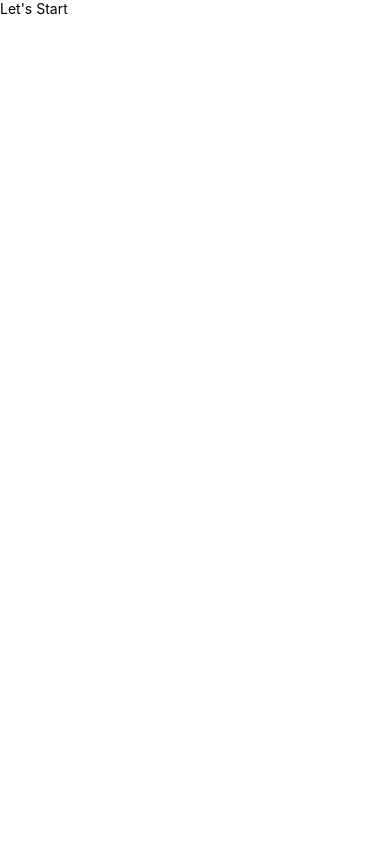
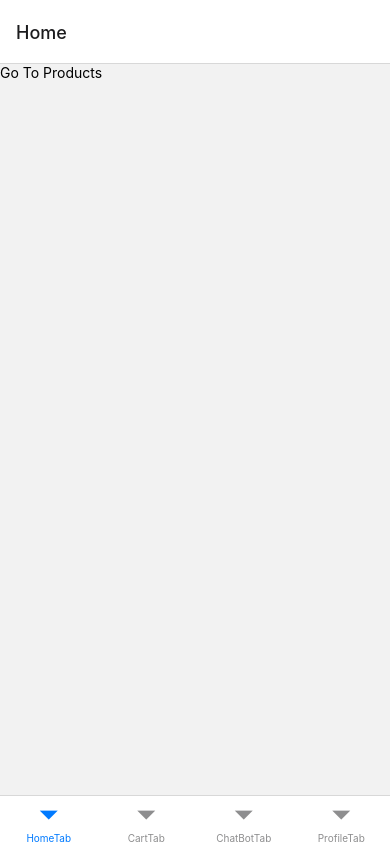
Before and after one commit to ReactNatives-Youtube/E-Commerce, a React Native app in the folder ecommerceapp/: screen /Tabs in a window 390 px wide. Built offline with nearby package versions, Linux system fonts and the light colour scheme.

Commit message:
Addition of stack and tabs navigation

```diff
--- a/ecommerceapp/App.js
+++ b/ecommerceapp/App.js
@@ -1,13 +1,9 @@
 import React from 'react';
 import type {Node} from 'react';
-import {Text, View} from 'react-native';
+import MainNavigation from './src/Navigation/MainNavigation';
 
 const App: () => Node = () => {
-  return (
-    <View>
-      <Text>Let's Start</Text>
-    </View>
-  );
+  return <MainNavigation />;
 };
 
 export default App;
--- a/ecommerceapp/src/Navigation/MainNavigation.js
+++ b/ecommerceapp/src/Navigation/MainNavigation.js
@@ -0,0 +1,13 @@
+// It will have main stack differtiating between startup screen and rest of the application
+import React from 'react';
+import {NavigationContainer} from '@react-navigation/native';
+import {MainStack} from './StackNavigation';
+const MainNavigation = () => {
+  return (
+    <NavigationContainer>
+      <MainStack />
+    </NavigationContainer>
+  );
+};
+
+export default MainNavigation;
--- a/ecommerceapp/src/Navigation/StackNavigation.js
+++ b/ecommerceapp/src/Navigation/StackNavigation.js
@@ -0,0 +1,46 @@
+// This page contain use of Stack Navigation only. It will 3 stacks
+// 1. Main Stack 2. Product Stack 3. Cart Stack
+import React from 'react';
+import {createNativeStackNavigator} from '@react-navigation/native-stack';
+import StartUpScreen from '../Screens/StartUp';
+import HomeScreen from '../Screens/Home';
+import ProductDetailsScreen from '../Screens/ProductDetails';
+import CheckoutScreen from '../Screens/Checkout';
+import PaymentScreen from '../Screens/Payment';
+import CartScreen from '../Screens/Cart';
+import TabsNavigation from './TabsNavigation';
+
+const Stack = createNativeStackNavigator();
+const MainStack = () => {
+  return (
+    <Stack.Navigator
+      screenOptions={{headerShown: false}}
+      initialRouteName="Tabs">
+      <Stack.Screen name="StartUp" component={StartUpScreen} />
+      <Stack.Screen name="Tabs" component={TabsNavigation} />
+    </Stack.Navigator>
+  );
+};
+
+const ProductStack = () => {
+  return (
+    <Stack.Navigator>
+      <Stack.Screen name="Home" component={HomeScreen} />
+      <Stack.Screen name="Details" component={ProductDetailsScreen} />
+      <Stack.Screen name="CheckoutProduct" component={CheckoutScreen} />
+      <Stack.Screen name="PaymentProduct" component={PaymentScreen} />
+    </Stack.Navigator>
+  );
+};
+
+const CartStack = () => {
+  return (
+    <Stack.Navigator>
+      <Stack.Screen name="Cart" component={CartScreen} />
+      <Stack.Screen name="CheckoutCart" component={CheckoutScreen} />
+      <Stack.Screen name="PaymentCart" component={PaymentScreen} />
+    </Stack.Navigator>
+  );
+};
+
+export {MainStack, ProductStack, CartStack};
--- a/ecommerceapp/src/Navigation/TabsNavigation.js
+++ b/ecommerceapp/src/Navigation/TabsNavigation.js
@@ -0,0 +1,21 @@
+// 4 Tabs
+
+import React from 'react';
+import {createBottomTabNavigator} from '@react-navigation/bottom-tabs';
+import {CartStack, ProductStack} from './StackNavigation';
+import ProfileScreen from '../Screens/Profile';
+import ChatBotScreen from '../Screens/ChatBot';
+
+const Tabs = createBottomTabNavigator();
+const TabsNavigation = () => {
+  return (
+    <Tabs.Navigator screenOptions={{headerShown: false}}>
+      <Tabs.Screen name="HomeTab" component={ProductStack} />
+      <Tabs.Screen name="CartTab" component={CartStack} />
+      <Tabs.Screen name="ChatBotTab" component={ChatBotScreen} />
+      <Tabs.Screen name="ProfileTab" component={ProfileScreen} />
+    </Tabs.Navigator>
+  );
+};
+
+export default TabsNavigation;
--- a/ecommerceapp/src/Screens/Home/index.js
+++ b/ecommerceapp/src/Screens/Home/index.js
@@ -1,12 +1,15 @@
-import React from 'react'
-import { View, Text } from 'react-native'
+import React from 'react';
+import {View, Text, Pressable} from 'react-native';
+import {useNavigation} from '@react-navigation/core';
+const HomeScreen = () => {
+  const navigation = useNavigation();
+  return (
+    <View>
+      <Pressable onPress={() => navigation.navigate('Details')}>
+        <Text>Go To Products</Text>
+      </Pressable>
+    </View>
+  );
+};
 
-const HomeScreen = () => {
-    return (
-        <View>
-            <Text>Home Screen</Text>
-        </View>
-    )
-}
-
-export default HomeScreen
+export default HomeScreen;
--- a/ecommerceapp/src/Screens/ProductDetails/index.js
+++ b/ecommerceapp/src/Screens/ProductDetails/index.js
@@ -1,10 +1,14 @@
+import {useNavigation} from '@react-navigation/native';
 import React from 'react';
-import {View, Text} from 'react-native';
+import {View, Text, Pressable} from 'react-native';
 
 const ProductDetailsScreen = () => {
+  const navigation = useNavigation();
   return (
     <View>
-      <Text>Product Details Screen</Text>
+      <Pressable onPress={() => navigation.navigate('CheckoutProduct')}>
+        <Text>Go To Checkout Screen</Text>
+      </Pressable>
     </View>
   );
 };
```
